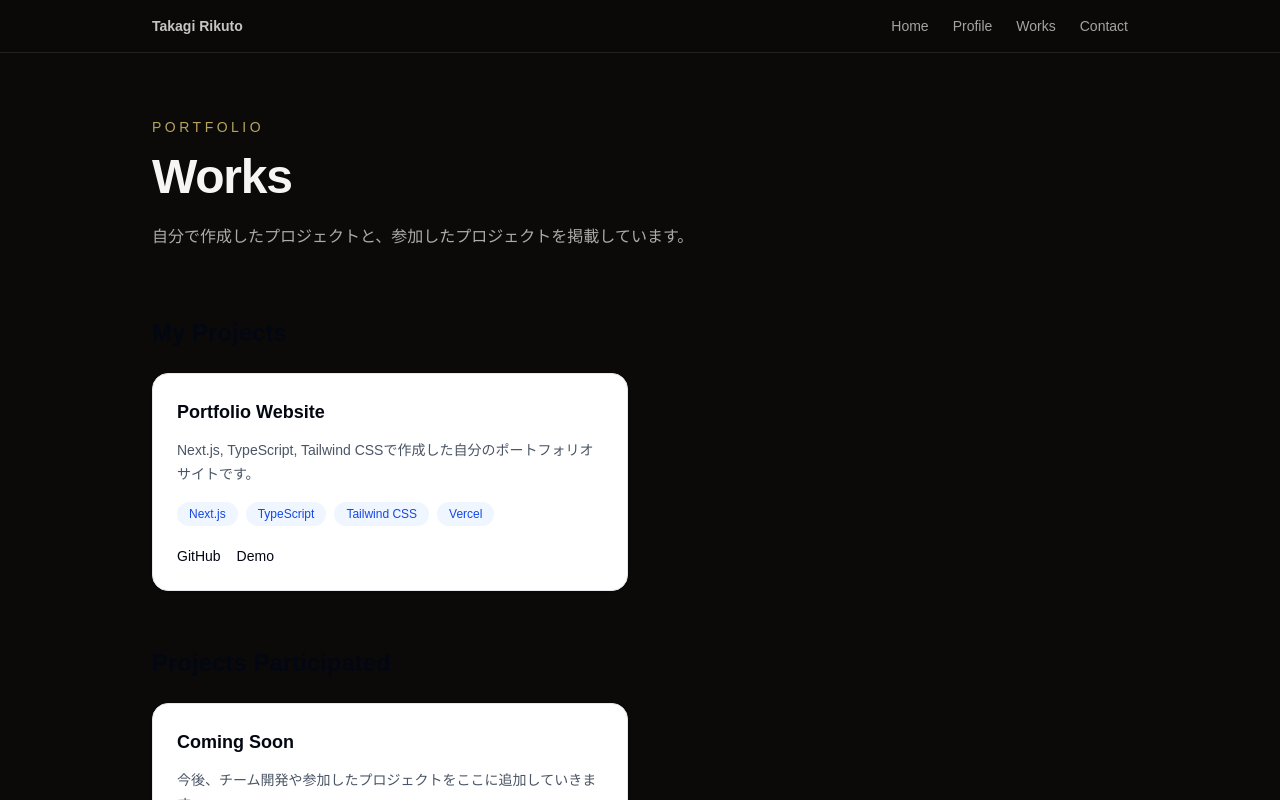
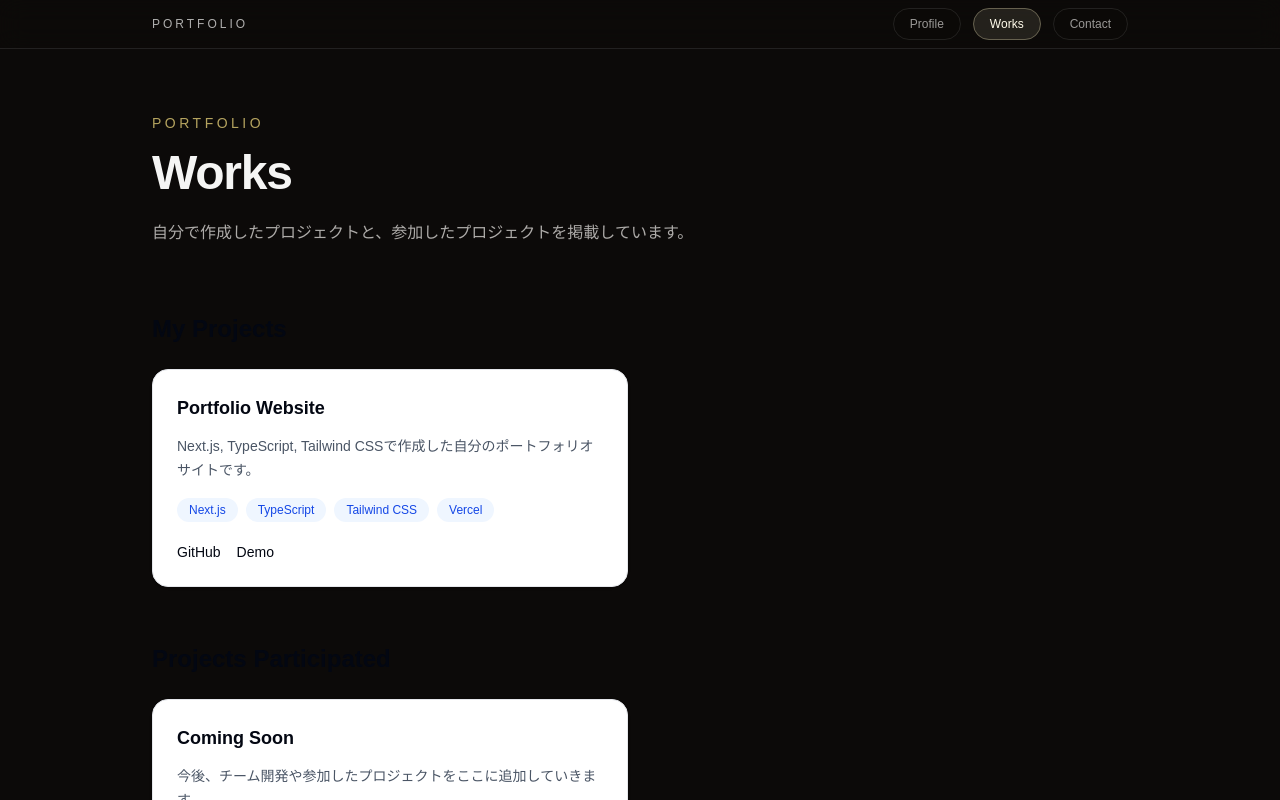
Before and after one commit to rikutota/my-portfolio, a Next.js app: page /works in a window 1280 px wide. Shown: the top 800 px of the page. Built offline with nearby package versions, Linux system fonts and the light colour scheme.

Commit message:
改善: ヘッダーの表示と現在ページの強調を調整

```diff
--- a/src/components/Header.tsx
+++ b/src/components/Header.tsx
@@ -1,32 +1,49 @@
+"use client";
+
 import Link from "next/link";
+import { usePathname } from "next/navigation";
 
 const navigationItems = [
-  { label: "Home", href: "/" },
   { label: "Profile", href: "/profile" },
   { label: "Works", href: "/works" },
   { label: "Contact", href: "/contact" },
 ];
 
 export function Header() {
+  const pathname = usePathname();
+
   return (
-    <header className="sticky top-0 z-20 border-b border-stone-100/10 bg-stone-950/45 backdrop-blur-md">
-      <div className="mx-auto flex max-w-5xl items-center justify-between px-6 py-4">
-        <Link href="/" className="text-sm font-semibold text-stone-100/80">
-          Takagi Rikuto
+    <header className="sticky top-0 z-20 border-b border-stone-100/10 bg-stone-950/50 backdrop-blur-md">
+      <div className="mx-auto flex max-w-5xl items-center justify-between px-5 py-4 sm:px-6">
+        <Link
+          href="/"
+          className="text-xs font-medium uppercase tracking-[0.25em] text-stone-100/70 transition hover:text-amber-100"
+        >
+          Portfolio
         </Link>
 
-        <nav>
-          <ul className="flex gap-4 text-sm font-medium text-stone-200/70 sm:gap-6">
-            {navigationItems.map((item) => (
+        <nav aria-label="Main navigation">
+          <ul className="flex items-center gap-2 text-xs font-medium sm:gap-3">
+            {navigationItems.map((item) => {
+              const isActive = pathname === item.href;
+
+              return (
                 <li key={item.href}>
                   <Link
                     href={item.href}
-                  className="transition hover:text-amber-100"
+                    aria-current={isActive ? "page" : undefined}
+                    className={[
+                      "rounded-full border px-3 py-1.5 transition sm:px-4 sm:py-2",
+                      isActive
+                        ? "border-amber-100/30 bg-amber-100/10 text-amber-50"
+                        : "border-stone-100/10 bg-stone-950/20 text-stone-200/65 hover:border-amber-100/25 hover:bg-amber-100/10 hover:text-amber-50",
+                    ].join(" ")}
                   >
                     {item.label}
                   </Link>
                 </li>
-            ))}
+              );
+            })}
           </ul>
         </nav>
       </div>
```
Lines whose indentation alone changed are shown as unchanged.
